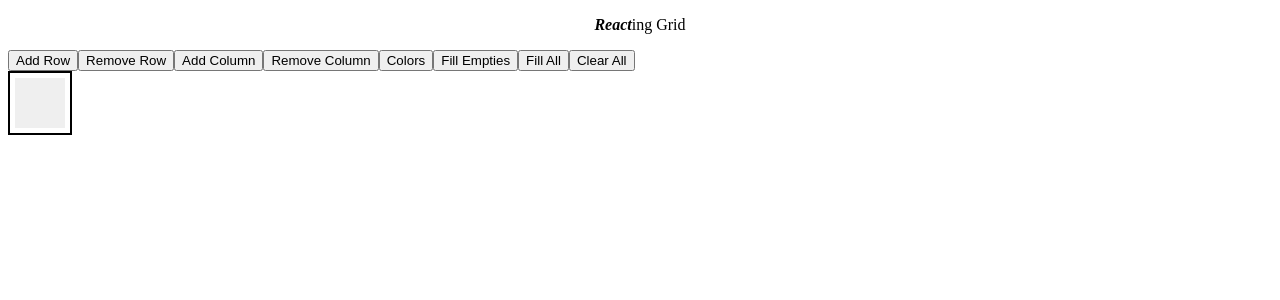
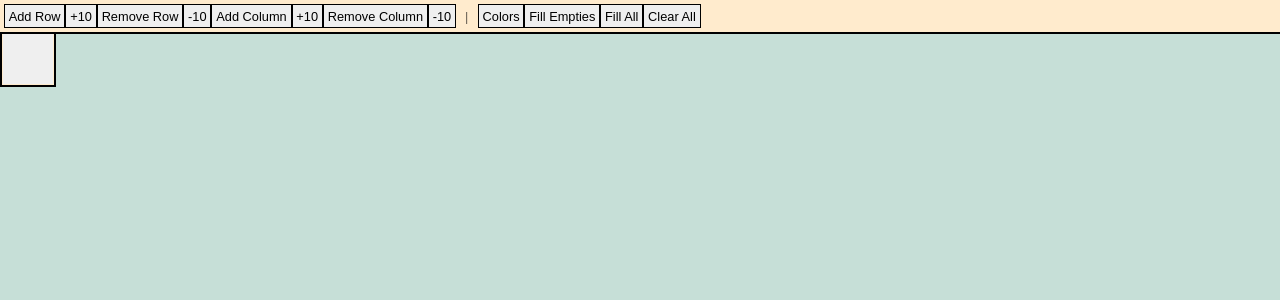
Before and after one commit to zxin1007/Assignment-8, a React (Create React App) app in the folder dom-3/: page / in a window 1280 px wide. Shown: the top 300 px of the page. Built offline with nearby package versions, Linux system fonts and the light colour scheme.

Commit message:
Pretty much did all the necessary UI. should be ready to start working on the functionality. closed #1.

```diff
--- a/dom-3/public/index.html
+++ b/dom-3/public/index.html
@@ -24,7 +24,7 @@
       work correctly both with client-side routing and a non-root public URL.
       Learn how to configure a non-root public URL by running `npm run build`.
     -->
-    <title>React App</title>
+    <title>Reacting Grid</title>
   </head>
   <body>
     <noscript>You need to enable JavaScript to run this app.</noscript>
--- a/dom-3/src/App.js
+++ b/dom-3/src/App.js
@@ -6,7 +6,6 @@ import Controls from './Controls';
 function App() {
   return (
     <main>
-      <p className="heading"><strong><em>React</em></strong>ing Grid</p>
       <Controls/>
       <Grid/>
     </main>
--- a/dom-3/src/Controls.js
+++ b/dom-3/src/Controls.js
@@ -5,9 +5,14 @@ class Controls extends React.Component{
         return(
             <div className="controls">
                 <button className="control">Add Row</button>
+                <button className="control">+10</button>
                 <button className="control">Remove Row</button>
+                <button className="control">-10</button>
                 <button className="control">Add Column</button>
+                <button className="control">+10</button>
                 <button className="control">Remove Column</button>
+                <button className="control">-10</button>
+                <div className="empty">&nbsp;&nbsp;&nbsp;|&nbsp;&nbsp;&nbsp;</div>
                 <button className="control">Colors</button>
                 <button className="control">Fill Empties</button>
                 <button className="control">Fill All</button>
--- a/dom-3/src/index.css
+++ b/dom-3/src/index.css
@@ -1,21 +1,50 @@
-.body {
+body {
   margin: 0px;
+  padding: 0px;
+  background-color: rgb(198, 223, 215);
+}
+
+main {
   padding: 0px;
 }
 
 .heading {
   text-align: center;
+  font-size: 2.5vw;
 }
+
+.controls {
+  font-size: 1vw;
+  width: 100vw;
+  border-bottom: solid .2vw black;
+  padding: .3vw;
+  margin-bottom: .3vw;
+  background-color: blanchedalmond;
+  position: fixed;
+}
+
+.control {
+  font-size: 1vw;
+  padding: .3vw;
+  border: .1vw solid black;
+}
+
 
 .grid-container {
   display: grid;
   grid-template-columns: repeat(2, 25px);
   grid-auto-rows: 25px;
   border: solid black 2px;
-  padding: 5px;
+  padding: 1px;
+  padding-top: 2.5vw;
   width: fit-content;
+  background-color: blanchedalmond;
 }
 
 .cell {
   border-style: none;
 }
+
+.empty {
+  display: inline-block;
+}
```
